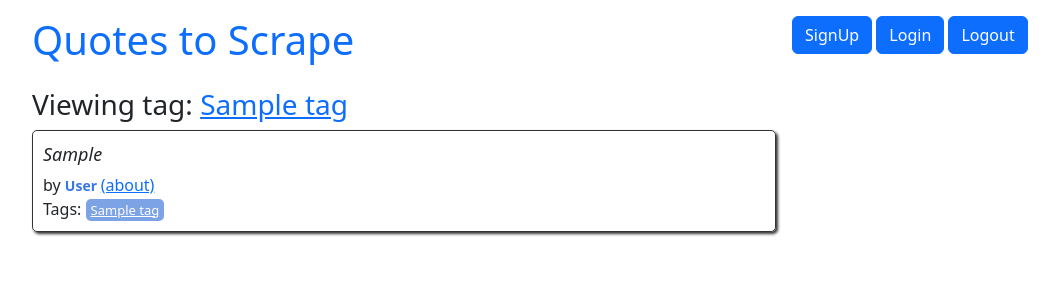
After one commit to Mykola1601/web_HW10, a Django app: template homework/tags/templates/tags/tags.html in a window 1280 px wide. The commit adds this page. Shown: the top 300 px of the page, without its empty margins (50-1109 px from the left). Run offline with Django 5.2, Linux system fonts and the light colour scheme; the template is opened without the code that fills it: values that come from a table or form of the project are taken from there, others are empty; tables that the repository leaves empty hold one stand-in row (values such as "Sample post").

Commit message:
tags ready

```diff
--- a/homework/authors/views.py
+++ b/homework/authors/views.py
@@ -2,10 +2,7 @@ from django.shortcuts import render, get_object_or_404
 from django.core.paginator import Paginator
 from quotes.models import Quote, Author
 
-# for mongo
-from quotes.utils import get_mongodb
+
 def main(request, author=""):
-    # db = get_mongodb()
-    # a = db.author.find_one({"fullname":author})
     a = get_object_or_404(Author, fullname=author)
     return render(request, "authors/authors.html", context = vars(a))
--- a/homework/homework/urls.py
+++ b/homework/homework/urls.py
@@ -6,7 +6,7 @@ urlpatterns = [
     path('admin/', admin.site.urls),
     path('', include("quotes.urls")),
     path('author/', include("authors.urls")),
-    # path('author/<int:page>', views.main, name = "root_paginate"),
+    path('tag/', include("tags.urls")),
     path('users/', include("users.urls")),
 
 ]
--- /dev/null
+++ b/homework/tags/templates/tags/tags.html
@@ -0,0 +1,27 @@
+{% extends "quotes/base.html" %} {% load extract %} {% block content %}
+
+<h3>Viewing tag: <a href="/tag/{{tags.name}}"> {{tags.name}} </a></h3>
+
+<div class="col-md-8">
+
+    {%for quote in quotes%}
+    <div class="quote" itemscope="" itemtype="http://schema.org/CreativeWork">
+      <span class="text" itemprop="text"> {{quote.quote}} </span>
+      <span>by
+        <small class="author" itemprop="author">
+          {{quote.author.fullname}}
+        </small>
+        <a href="/author/{{quote.author.fullname}}">(about)</a>
+      </span>
+      <div class="tags">
+        Tags:
+        {%for tag in quote.id|tags %}
+        <a class="tag" href="/tag/{{tag.name}}">{{tag.name}}</a>
+        {%endfor%}
+      </div>
+    </div>
+    {%endfor%}
+
+</div>
+
+{% endblock %}
--- /dev/null
+++ b/homework/tags/urls.py
@@ -0,0 +1,10 @@
+
+from django.urls import path
+from . import views
+
+app_name = 'tags'
+
+urlpatterns = [
+    path('', views.main, name = "root"),
+    path("<tag>", views.main, name = "main"),
+]
```
Also changed, not shown: homework/authors/templates/authors/authors.html (+11 -19 lines), homework/tags/views.py (+7 -1 lines).
